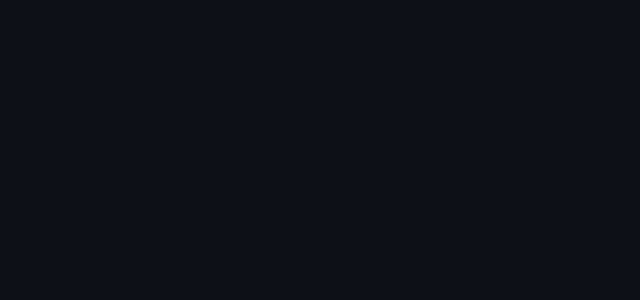
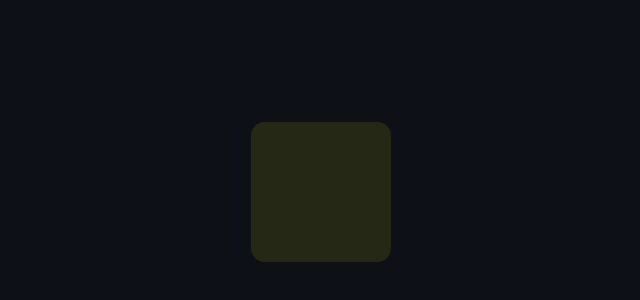
Before and after one commit to Wellitsabhi/try-framer, a React (Vite) app: page / in a window 1280 px wide. Shown: the part 208-508 px from the top of the page, without its empty margins (319-959 px from the left). Built offline with nearby package versions, Linux system fonts and the light colour scheme.

Commit message:
variants

```diff
--- a/src/App.tsx
+++ b/src/App.tsx
@@ -1,9 +1,24 @@
 import { motion } from "framer-motion";
-import BouncingLoader from "./components/BouncingLoader";
+// import BouncingLoader from "./components/BouncingLoader";
+import { useState } from "react";
+import {variants } from "./variants.ts";
 const App = () => {
+  const [isVisible, setIsVisible] = useState(false);
   return (
     <div>
-      <BouncingLoader />
+
+        <motion.div className="box"
+          variants={variants}
+          initial ="hidden"
+          animate={isVisible ? "visible" : "hidden"}
+          exit ="exit"
+          transition={{ duration:2}}
+          onMouseEnter={() => setIsVisible(!isVisible)}
+          onMouseLeave={() => setIsVisible(!isVisible)}
+        ></motion.div>
+
+
+      {/* <BouncingLoader /> */}
     </div>
   );
 };
--- /dev/null
+++ b/src/variants.ts
@@ -0,0 +1,5 @@
+export const variants = {
+    hidden: {opacity: 0.1 , scale: 0.7},
+    visible: {opacity: 1, scale: 1,},
+    exit: {opacity: 0.1, scale: 0.5}
+  }
```
